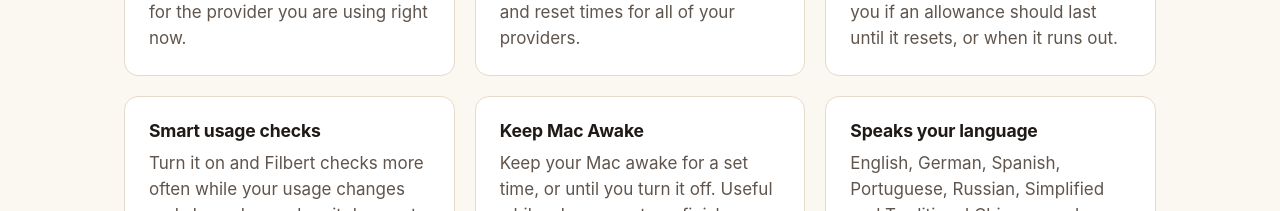
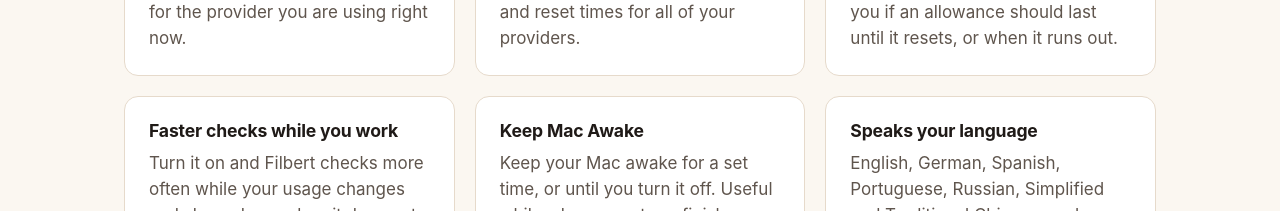
Before and after one commit to victorhqc/filbert, a plain HTML site: page site/index.html in a window 1280 px wide. Shown: the part 1200-1411 px from the top of the page. Drawn offline with Linux system fonts and the light colour scheme.

Commit message:
feat(site): rename smart usage checks feature card
Update the site to match the README wording and the settings spec.

```diff
--- a/site/index.html
+++ b/site/index.html
@@ -87,7 +87,7 @@
             <p>At your current pace, Filbert tells you if an allowance should last until it resets, or when it runs out.</p>
           </li>
           <li class="card">
-            <h3>Smart usage checks</h3>
+            <h3>Faster checks while you work</h3>
             <p>Turn it on and Filbert checks more often while your usage changes and slows down when it does not. It always respects provider rate limits.</p>
           </li>
           <li class="card">
```
Also changed, not shown: 1 other file.
